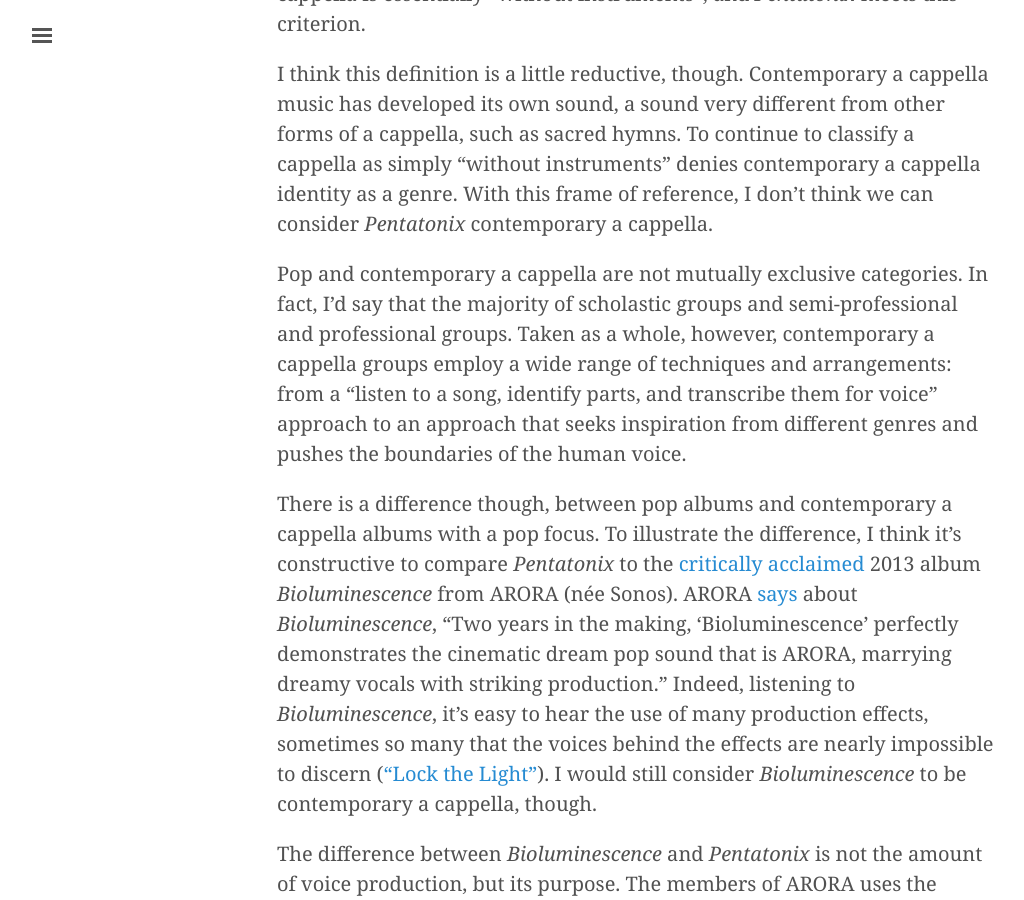
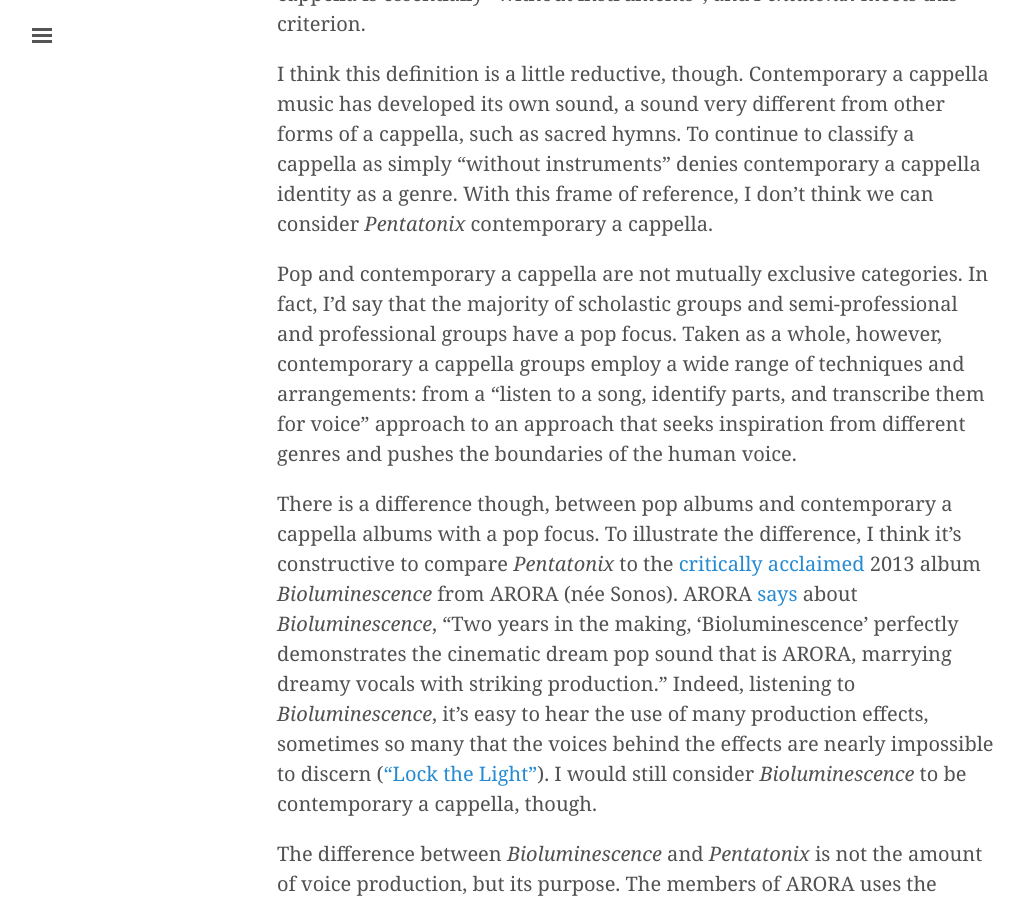
Before and after one commit to karepker/karepker.github.io, a Jekyll site: the page built from _posts/2015-10-30-pentatonix.md, in a window 1280 px wide and 900 px high, scrolled down 8934 px. Shown: the whole window, without its empty margins (3-1027 px from the left). Built offline with Jekyll 4.4.1, drawn with Linux system fonts in a browser that asks for light colours; Markdown is read by kramdown in place of the engine named in the settings; some of the changed text lies outside the part shown.

Commit message:
Minor edits.

```diff
--- a/_posts/2015-10-30-pentatonix.md
+++ b/_posts/2015-10-30-pentatonix.md
@@ -73,7 +73,7 @@
 songs by modern pop icons Kelly Clarkson (["Heartbeat
 Song"][heartbeat_song_ad_lib]) or Rihanna (["You Da One"][you_da_one_ad_lib]).
 Self-harmonization brings similar associations to mind (["Heartbeat Song" ...
-again][hearbeat_song_self_harmonization], Maroon 5 -
+again][heartbeat_song_self_harmonization], Maroon 5 -
 ["Payphone"][payphone_self_harmonization]).
 
 The use of such extensive and obvious multitracking in _Pentatonix_ departs from
@@ -119,8 +119,8 @@
 Beyond the vocal manipulation of Kirstie's voice in "Water", I hear a lower,
 doubled octave when she sings ["Timid heart/Hide my
 scars"][ptx_water_timid_heart]. The same effect is applied on Scott's [first
-verse][ptx_ref_first_verse] in "Ref". While an argument could be made that
-this counts as multitracking, I consider this an effect because the intent is
+verse in "Ref"][ptx_ref_first_verse]. While an argument could be made that this
+counts as multitracking, I consider this an effect because the intent is
 different. Whereas multitracking is a production technique to fill in additional
 parts, adding a lower doubled octave is a mixing technique [to make vocal tracks
 sound fuller][octave_doubling_example]. Also, in Kirstie's case, it seems likely
@@ -241,7 +241,7 @@
 Perry][kuk_harrell_credits]). After a positive first session, [they decided to
 continue working with him][ptx_amazon_interview]. As a result, Harrell receives
 vocal production credits for 9/13 songs on the standard edition of the album.
-[Pentatonix credits Harrell][ptx_songwriter_interview]] for bringing their sound
+[Pentatonix credits Harrell][ptx_songwriter_interview] for bringing their sound
 closer to the mainstream.
 
 ### Arranging style
@@ -258,7 +258,7 @@
 Shop"][ptx_thrift_shop] and ["Can't Hold Us"][ptx_cant_hold_us], or adding
 rhythmic synchronization to ["We Are Young"][ptx_we_are_young]—garnered them
 critical acclaim both on _The Sing Off_ for their [futuristic style of a
-cappella][ptx_from_the_future], and for the albums they released after it
+cappella][ptx_from_the_future], and for the albums they released after it,
 [especially _PTX, Vol. 1_][casa_2013w].
 
 Pentatonix began to lose their arranging spark around their rather derivative
@@ -329,11 +329,11 @@
 
 Pop and contemporary a cappella are not mutually exclusive categories. In fact,
 I'd say that the majority of scholastic groups and semi-professional and
-professional groups. Taken as a whole, however, contemporary a cappella groups
-employ a wide range of techniques and arrangements: from a "listen to a song,
-identify parts, and transcribe them for voice" approach to an approach that
-seeks inspiration from different genres and pushes the boundaries of the human
-voice.
+professional groups have a pop focus. Taken as a whole, however, contemporary a
+cappella groups employ a wide range of techniques and arrangements: from a
+"listen to a song, identify parts, and transcribe them for voice" approach to an
+approach that seeks inspiration from different genres and pushes the boundaries
+of the human voice.
 
 There is a difference though, between pop albums and contemporary a cappella
 albums with a pop focus. To illustrate the difference, I think it's constructive
@@ -401,7 +401,7 @@
 the need to perform live. While I wouldn't go so far as to call live
 performances the arbiter of a cappella, a cappella is born out of live
 performance, and [even groups known for their use of effects in the studio (e.g.
-Naturally 7][naturally7_tom_anderson_effects]) must come to terms with the
+Naturally 7)][naturally7_tom_anderson_effects] must come to terms with the
 reality of touring. On tour, the songs in _Pentatonix_ will lack any studio
 polish and the careful touch of an engineer. By Pentatonix's [own admission,
 they have some work to do][ptx_figure_out_sing_live] when figuring out how to
```
Also changed, not shown: other parts of _posts/2015-10-30-pentatonix.md (+2 -2 lines).
